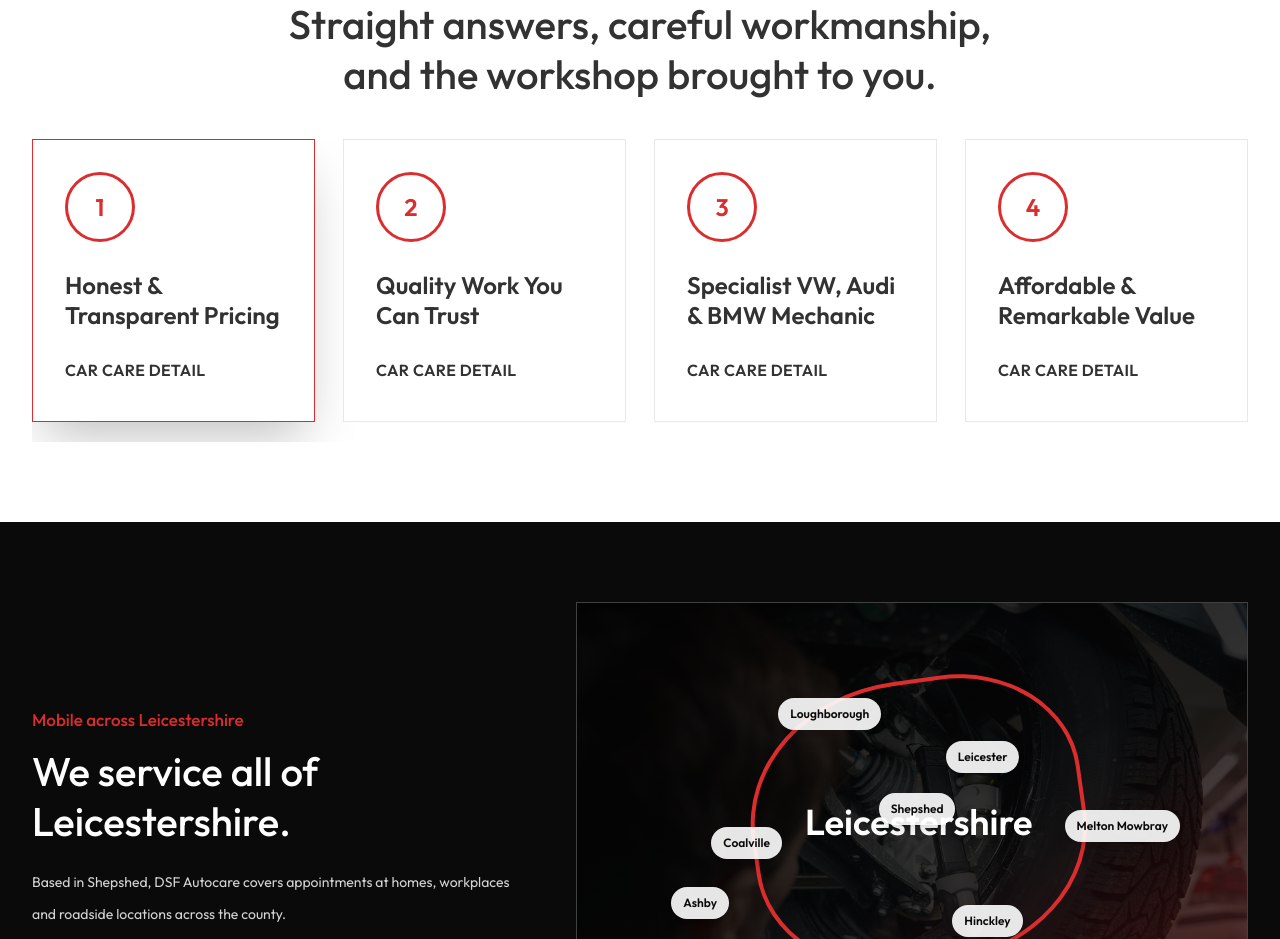
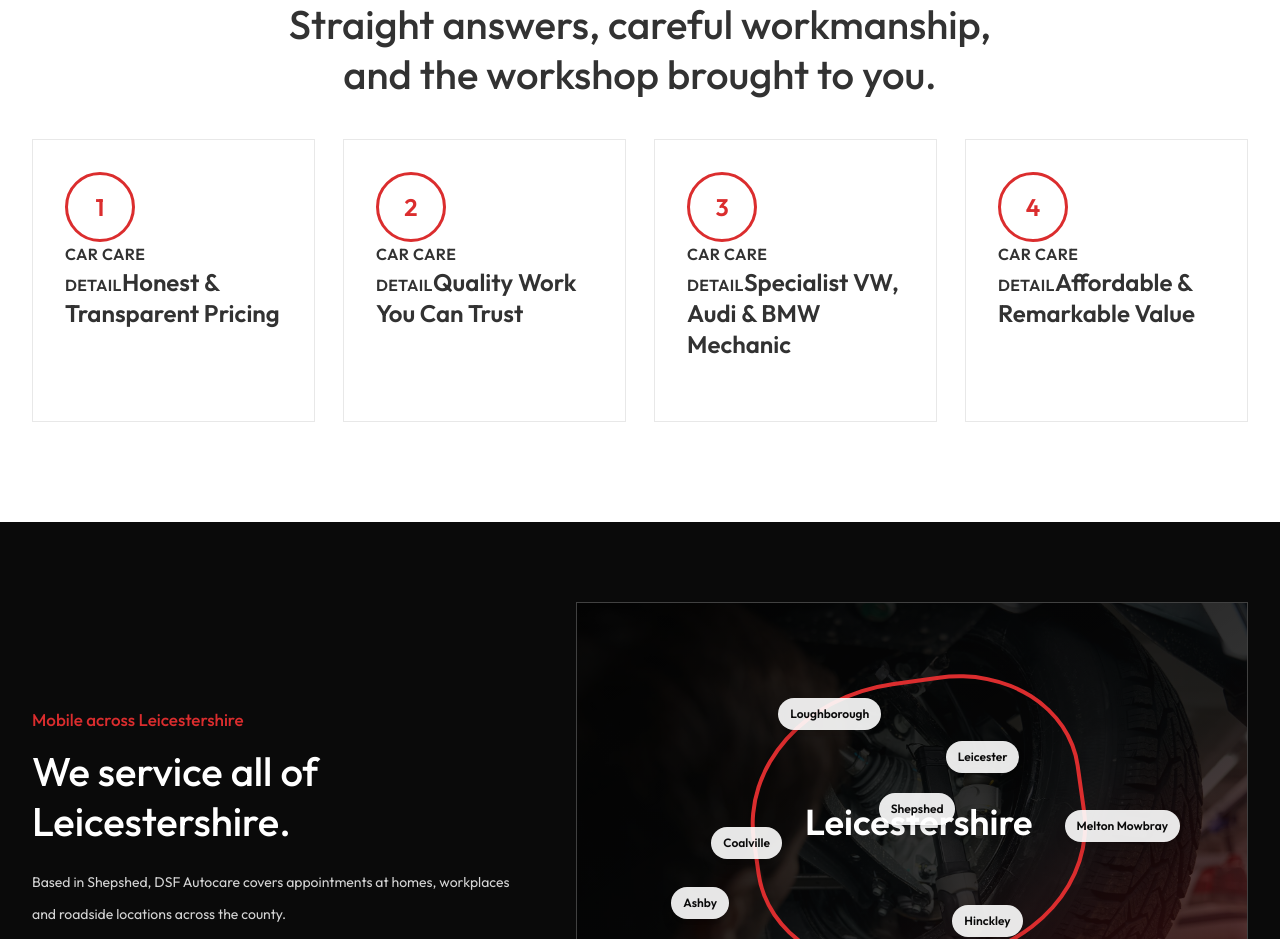
Before and after one commit to hammadi19/DSF, a Next.js app: page / in a window 1280 px wide. Shown: the part 4100-5039 px from the top of the page. Built offline with nearby package versions, Linux system fonts and the light colour scheme.

Commit message:
Simplify why carousel cards

```diff
--- a/app/components.tsx
+++ b/app/components.tsx
@@ -229,15 +229,13 @@ export function WhyChoose() {
           <p className="eyebrow">Why Choose DSF Auto Care</p>
           <h2>Straight answers, careful workmanship, and the workshop brought to you.</h2>
         </div>
-        <div className="flex snap-x gap-7 overflow-x-auto pb-5">
+        <div className="why-carousel flex snap-x gap-7 overflow-x-auto pb-5">
           {whyChoose.map((item, index) => (
-            <details key={item.title} className="why-card" open={index === 0}>
-              <summary className="grid cursor-pointer gap-7">
-                <span className="grid size-[70px] place-items-center rounded-full border-[3px] border-[var(--red)] text-2xl font-semibold text-[var(--red)]">{index + 1}</span>
-                <strong className="text-2xl font-semibold leading-tight">{item.title}</strong>
-              </summary>
-              <p className="mt-8 text-xl leading-9 text-[var(--muted)]">{item.text}</p>
-            </details>
+            <article key={item.title} className="why-card">
+              <span className="grid size-[70px] place-items-center rounded-full border-[3px] border-[var(--red)] text-2xl font-semibold text-[var(--red)]">{index + 1}</span>
+              <span className="text-base font-semibold uppercase tracking-wide text-[var(--steel)]">Car care detail</span>
+              <strong className="text-2xl font-semibold leading-tight">{item.title}</strong>
+            </article>
           ))}
         </div>
       </div>
--- a/app/globals.css
+++ b/app/globals.css
@@ -117,23 +117,24 @@
   }
 
   .why-card {
-    @apply aspect-square shrink-0 snap-start overflow-y-auto border border-[var(--line)] bg-white p-8 transition duration-500 open:border-[var(--red)] open:shadow-2xl;
+    @apply aspect-square shrink-0 snap-start border border-[var(--line)] bg-white p-8 transition duration-500 hover:border-[var(--red)];
     width: 82vw;
   }
 
-  .why-card summary,
+  .why-carousel {
+    scrollbar-width: none;
+  }
+
+  .why-carousel::-webkit-scrollbar {
+    display: none;
+  }
+
   .service-card summary {
     list-style: none;
   }
 
-  .why-card summary::-webkit-details-marker,
   .service-card summary::-webkit-details-marker {
     display: none;
-  }
-
-  .why-card summary::after {
-    @apply text-base font-semibold uppercase tracking-wide text-[var(--steel)];
-    content: "Car care detail";
   }
 
   .service-card {
```
